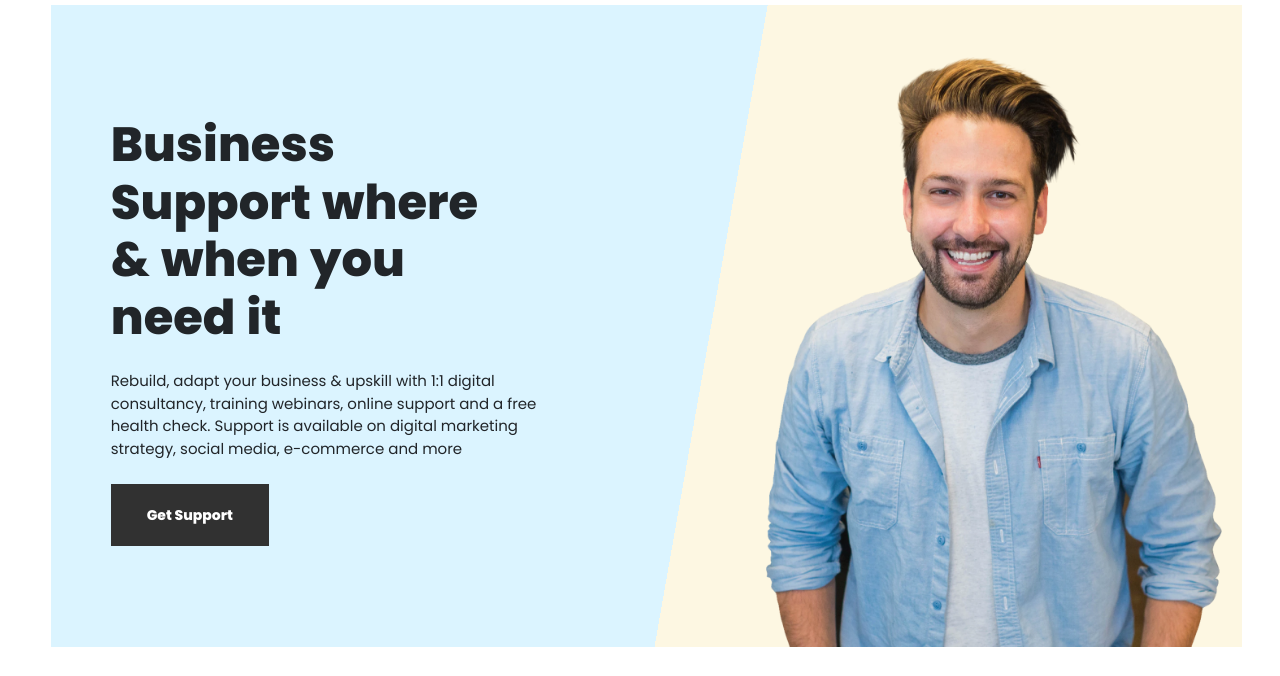
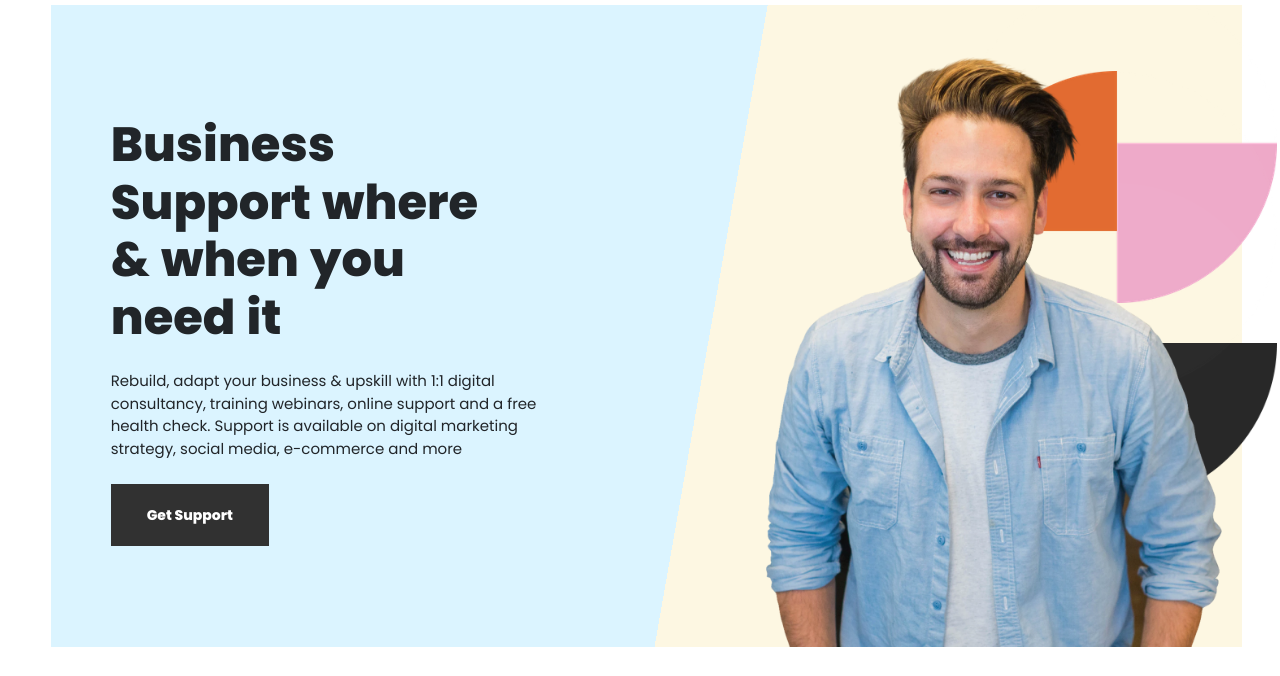
Before and after one commit to satyamsharma17/founders.promo, a plain HTML site: page index.html in a window 1280 px wide. Shown: the part 67-743 px from the top of the page. Drawn offline with nearby package versions, Linux system fonts and the light colour scheme.

Commit message:
landing section updated

```diff
--- a/index.html
+++ b/index.html
@@ -101,19 +101,19 @@
     </div>
 
     <div class="right">
-        <img data-aos="zoom-out" data-aos-duration="1800" src="assets/man.png" style="z-index: 5;" alt="">
+        <img data-aos="zoom-out" data-aos-duration="1800" src="./assets/man.png" style="z-index: 5; position: relative;" alt="">
         <img class="image2"
-            style="z-index: 0; position: absolute; height: 360px; width: 350px; bottom: 30rem; right:15px;"
-            src="assets/green.png">
+            style="z-index: 0; position: absolute; height: 360px; width: 350px; bottom: 37rem; right:-25px;"
+            src="./assets/green.png">
         <img class="image3"
-            style="z-index: 4; position: absolute;height:320px; width:320px; transform: rotate(90deg); right:30px; bottom: 8rem;"
-            src="assets/orange.png" alt="">
+            style="z-index: 4; position: absolute;height:320px; width:320px; transform: rotate(90deg); right:-35px; bottom: 16rem;"
+            src="./assets/orange.png" alt="">
         <img class="image4"
-            style=" z-index: 2;position: absolute;height:320px; width:320px; right:30px; bottom: 13.5rem;"
-            src="assets/pink.png" alt="">
+            style=" z-index: 2;position: absolute;height:320px; width:320px; right:-35px; bottom: 21.5rem;"
+            src="./assets/pink.png" alt="">
         <img class="image5"
-            style="z-index: 3; position: absolute;height:320px; width:320px; transform: rotate(-90deg); right:30px; bottom: 2rem;"
-            src="assets/black.png" alt="">
+            style="z-index: 3; position: absolute;height:320px; width:320px; transform: rotate(-90deg); right:-35px; bottom: 9rem;"
+            src="./assets/black.png" alt="">
     </div>
 </div>
 
--- a/style.css
+++ b/style.css
@@ -28,6 +28,7 @@ body {
     margin-top: 5%;
     margin-left: 4%;
     margin-right: 3%;
+    position: relative;
     background: linear-gradient(100deg, #dbf4ff 55%, #fdf7e2 45%);
     display: flex;
     font-family: "Poppins", sans-serif;
@@ -954,7 +955,7 @@ body {
 
   /* Display None of Circles */
 @media screen and (min-width: 0px) and (max-width: 1450px){
-    .image2, .image3, .image4, .image5, .image6, .image7, .image8, .image9, .image10, .image11, .image12{
+    .image2, .image6, .image7, .image8, .image9, .image10, .image11, .image12{
       display: none;
     }
     }
```
